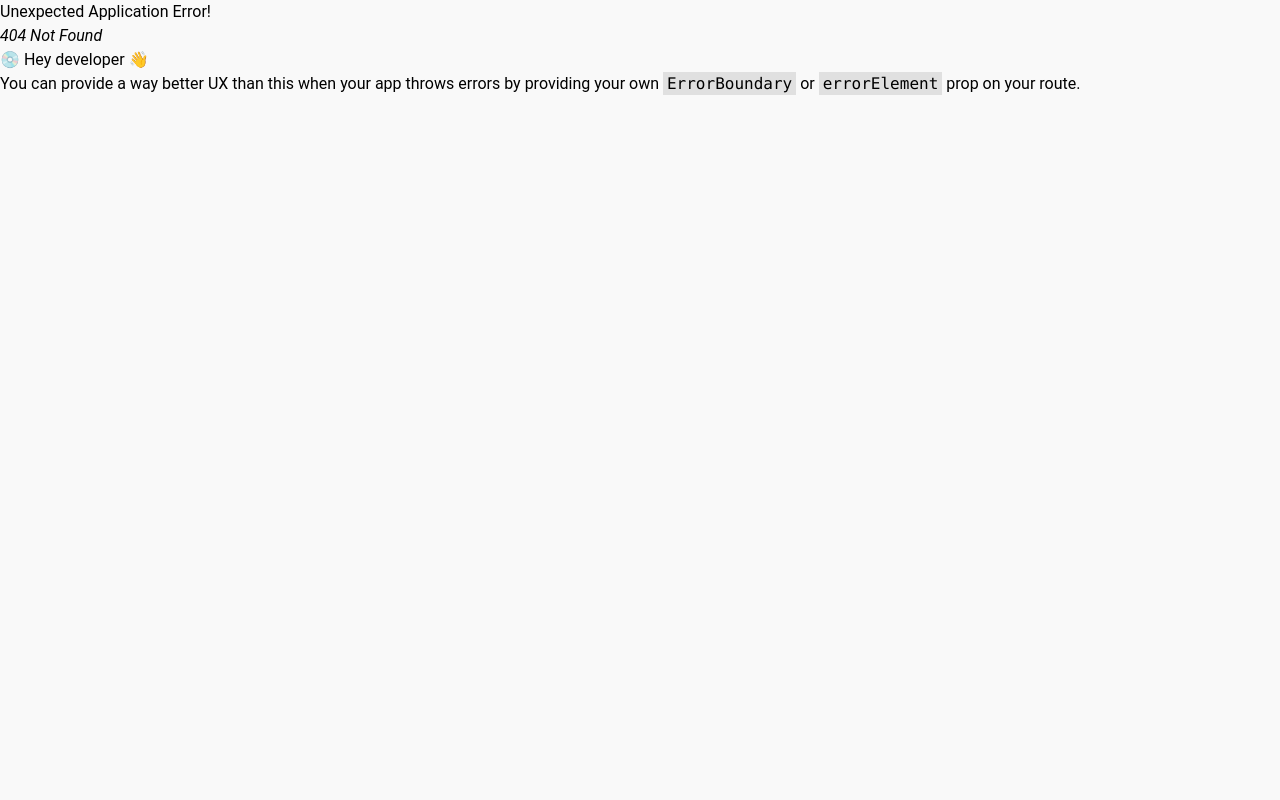
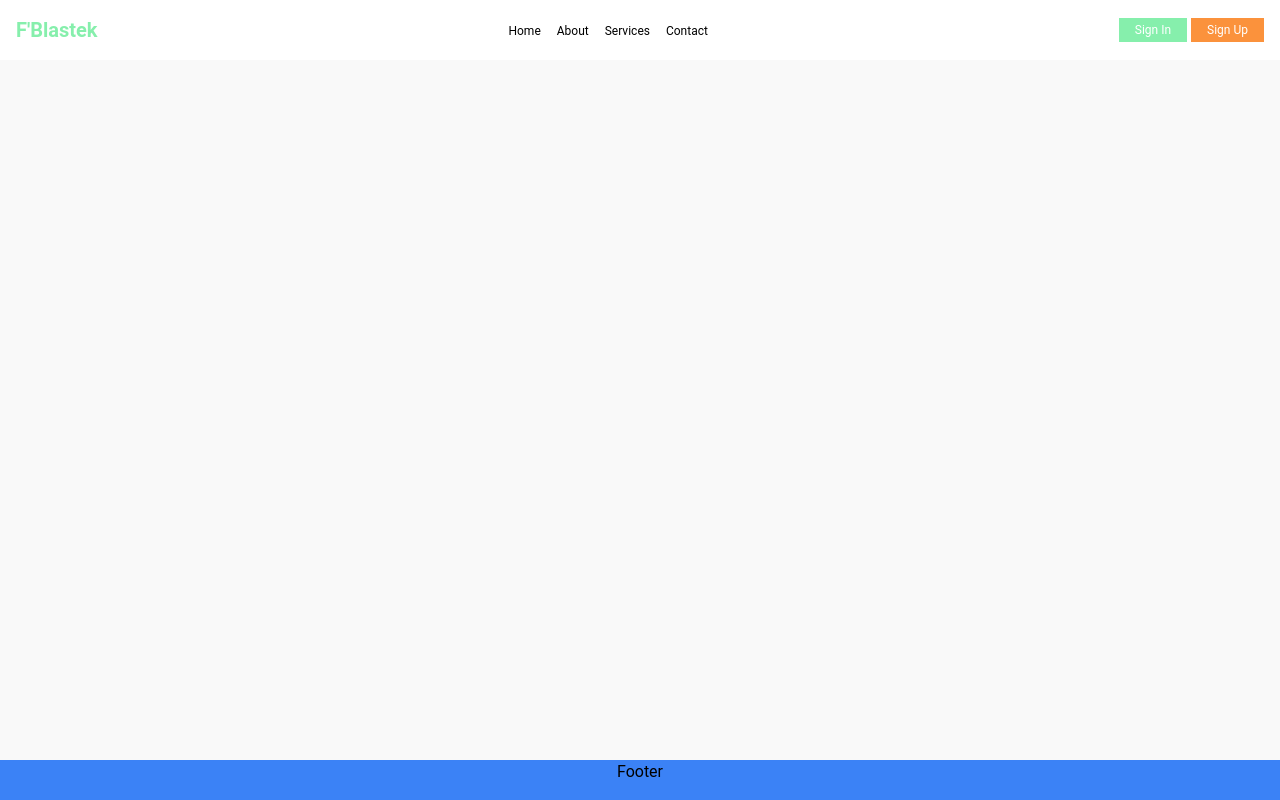
Before and after one commit to hamzaelalamy/f-blastek, a React (Vite) app in the folder app/: page / in a window 1280 px wide. Before the commit this address had no page. Built offline with nearby package versions, Linux system fonts and the light colour scheme.

Commit message:
implemented user Layout and added register routes

```diff
--- a/app/src/components/common/Header.tsx
+++ b/app/src/components/common/Header.tsx
@@ -3,40 +3,40 @@ import React from "react";
 function Header() {
   return (
     <div>
-      <nav className="bg-white p-4 border-black">
-        <div className="container mx-auto flex flex-col md:flex-row justify-between items-center">
-          <div className="text-green-300 text-xl font-bold mb-4 md:mb-0">F'Blastek</div>
-          <ul className="flex flex-col md:flex-row items-center space-y-4 md:space-y-0 md:space-x-4">
+      <nav className="p-4 bg-white border-black">
+        <div className="container flex flex-col items-center justify-between mx-auto md:flex-row">
+          <div className="mb-4 text-xl font-bold text-green-300 md:mb-0">F'Blastek</div>
+          <ul className="flex flex-col items-center space-y-4 md:flex-row md:space-y-0 md:space-x-4">
             <li>
-              <a href="#" className="text-black text-xs hover:text-gray-300">
+              <a href="#" className="text-xs text-black hover:text-gray-300">
                 Home
               </a>
             </li>
             <li>
-              <a href="#" className="text-black text-xs hover:text-gray-300">
+              <a href="#" className="text-xs text-black hover:text-gray-300">
                 About
               </a>
             </li>
             <li>
-              <a href="#" className="text-black text-xs hover:text-gray-300">
+              <a href="#" className="text-xs text-black hover:text-gray-300">
                 Services
               </a>
             </li>
             <li>
-              <a href="#" className="text-black text-xs hover:text-gray-300">
+              <a href="#" className="text-xs text-black hover:text-gray-300">
                 Contact
               </a>
             </li>
           </ul>
-          <div className="flex flex-col md:flex-row justify-between items-center">
+          <div className="flex flex-col items-center justify-between md:flex-row">
             <button
-              className="bg-green-300 hover:bg-green-400 text-xs text-white py-1 px-4 mb-2 md:mb-0 md:mr-1"
+              className="px-4 py-1 mb-2 text-xs text-white bg-green-300 hover:bg-green-400 md:mb-0 md:mr-1"
               type="submit"
             >
               Sign In
             </button>
             <button
-              className="bg-orange-400 hover:bg-orange-500 text-xs text-white py-1 px-4"
+              className="px-4 py-1 text-xs text-white bg-orange-400 hover:bg-orange-500"
               type="submit"
             >
               Sign Up
--- a/app/src/layouts/ClientLayout.tsx
+++ b/app/src/layouts/ClientLayout.tsx
@@ -0,0 +1,9 @@
+import { Outlet } from "react-router-dom"
+
+function ClientLayout() {
+    return (
+        <div>ClientLayout</div>
+    )
+}
+
+export default ClientLayout
--- a/app/src/layouts/ProfessionalLayout.tsx
+++ b/app/src/layouts/ProfessionalLayout.tsx
@@ -0,0 +1,10 @@
+import { Outlet } from "react-router-dom"
+
+
+function ProfessionalLayout() {
+    return (
+        <div>ProfessionalLayout</div>
+    )
+}
+
+export default ProfessionalLayout
--- a/app/src/layouts/UserLayout.tsx
+++ b/app/src/layouts/UserLayout.tsx
@@ -0,0 +1,21 @@
+import { Outlet } from 'react-router-dom'
+import Header from '../components/common/Header'
+
+function UserLayout() {
+    return (
+        <div className="flex flex-col h-screen">
+            <Header />
+            <div className="flex flex-1">
+                {/* <aside>Sidebar</aside> */}
+                <div className="flex-1 mt-10 ml-10">
+                    <Outlet />
+                </div>
+            </div>
+            <div className="footer">
+                <footer className="h-10 text-center bg-blue-500" >Footer</footer>
+            </div>
+        </div>
+    )
+}
+
+export default UserLayout
--- a/app/src/main.tsx
+++ b/app/src/main.tsx
@@ -3,7 +3,7 @@ import ReactDOM from 'react-dom/client'
 // import App from './App.tsx'
 import './index.css'
 import { Provider } from 'react-redux';
-import {store} from './store/configureStore.tsx' ;
+import { store } from './store/configureStore.tsx';
 import AppRouter from './router/AppRouter.tsx';
 import { ToastContainer } from 'react-toastify';
 import 'react-toastify/dist/ReactToastify.css';
@@ -11,8 +11,8 @@ import 'react-toastify/dist/ReactToastify.css';
 ReactDOM.createRoot(document.getElementById('root')!).render(
   <React.StrictMode>
     <Provider store={store}>
-    <ToastContainer />
-    <AppRouter />
+      <ToastContainer />
+      <AppRouter />
     </Provider>
   </React.StrictMode>,
 )
--- a/app/src/router/AppRouter.tsx
+++ b/app/src/router/AppRouter.tsx
@@ -16,6 +16,7 @@ import AddService from "../pages/service/AddService.tsx";
 import EditServicePage from "../pages/service/EditService.tsx";
 import AdminRoute from "./AdminRoute.tsx";
 import Error from "../pages/Error.tsx";
+import UserLayout from "../layouts/UserLayout.tsx";
 
 const router = createBrowserRouter([
   {
@@ -84,6 +85,26 @@ const router = createBrowserRouter([
     path: "/login",
     element: <LoginForm />,
   },
+  {
+    path: "/",
+    element: <UserLayout />,
+    errorElement: <Error />,
+    children: [
+      {
+        path: "/register",
+        element: <div>Register</div>,
+      },
+      {
+        path: "Applicant",
+        element: <div>Applicant</div>,
+      }
+    ]
+  },
+
+  {
+    path: "*",
+    element: <Error />,
+  },
 
 ]);
 
```
